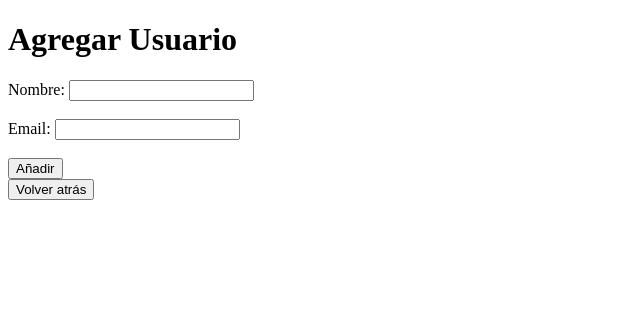
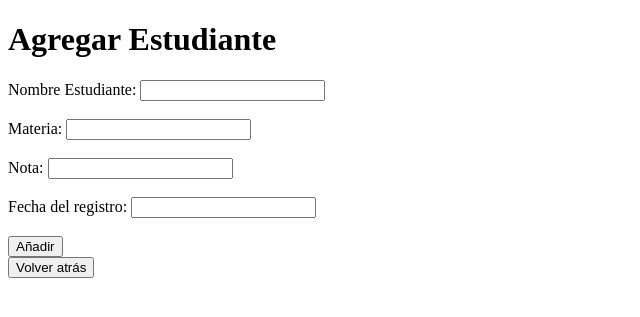
Before and after one commit to AmadorFiol/ProyectoEDD, a Flask app: page /add_user in a window 1280 px wide. Shown: the top 317 px of the page, without its empty margins (0-640 px from the left). Run offline with Flask 3, Linux system fonts and the light colour scheme.

Commit message:
Actualizado agregar_estudiante.html

```diff
--- a/templates/agregar.html
+++ b/templates/agregar.html
@@ -5,17 +5,23 @@
     <title>Agregar</title>
 </head>
 <body>
-<h1>Agregar Usuario</h1>
-<form action="{{ url_for('add_user') }}" method="post">
-  <label for="name">Nombre:</label>
-  <input type="text" id="name" name="name" required>
+<h1>Agregar Estudiante</h1>
+<form action="{{ url_for('add_estudiante') }}" method="post">
+  <label for="nombre_estudiante">Nombre Estudiante:</label>
+  <input type="text" id="nombre_estudiante" name="nombre_estudiante" required>
     <br><br>
-    <label for="email">Email:</label>
-  <input type="text" id="email" name="email" required>
+    <label for="materia">Materia:</label>
+  <input type="text" id="materia" name="materia" required>
+    <br><br>
+    <label for="nota">Nota:</label>
+    <input type="text" id="nota" name="nota" required>
+    <br><br>
+    <label for="fecha_registro">Fecha del registro:</label>
+    <input type="text" id="fecha_registro" name="fecha_registro" required>
     <br><br>
     <button type="submit">Añadir</button>
 </form>
-<form action="{{ url_for('get_users') }}" method="get">
+<form action="{{ url_for('get_estudiantes') }}" method="get">
     <button type="submit">Volver atrás</button>
 </form>
 </body>
```
